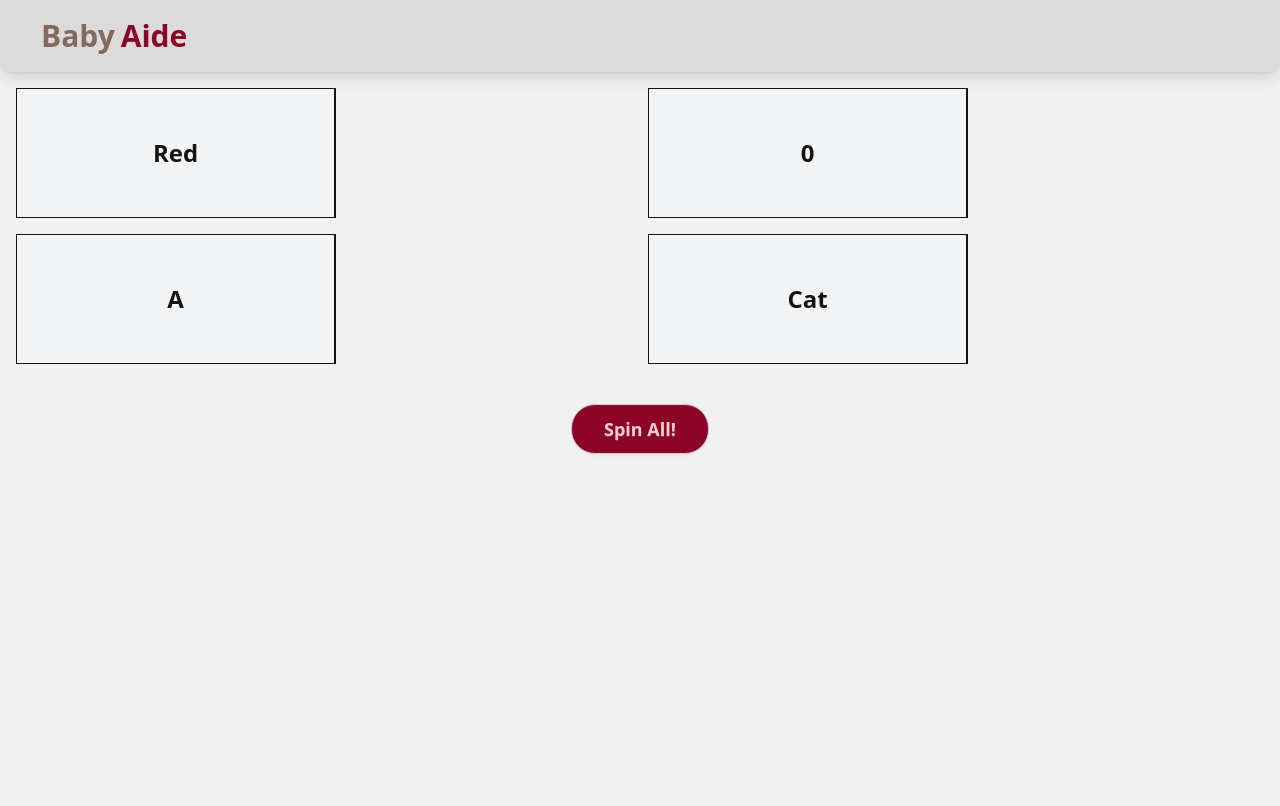
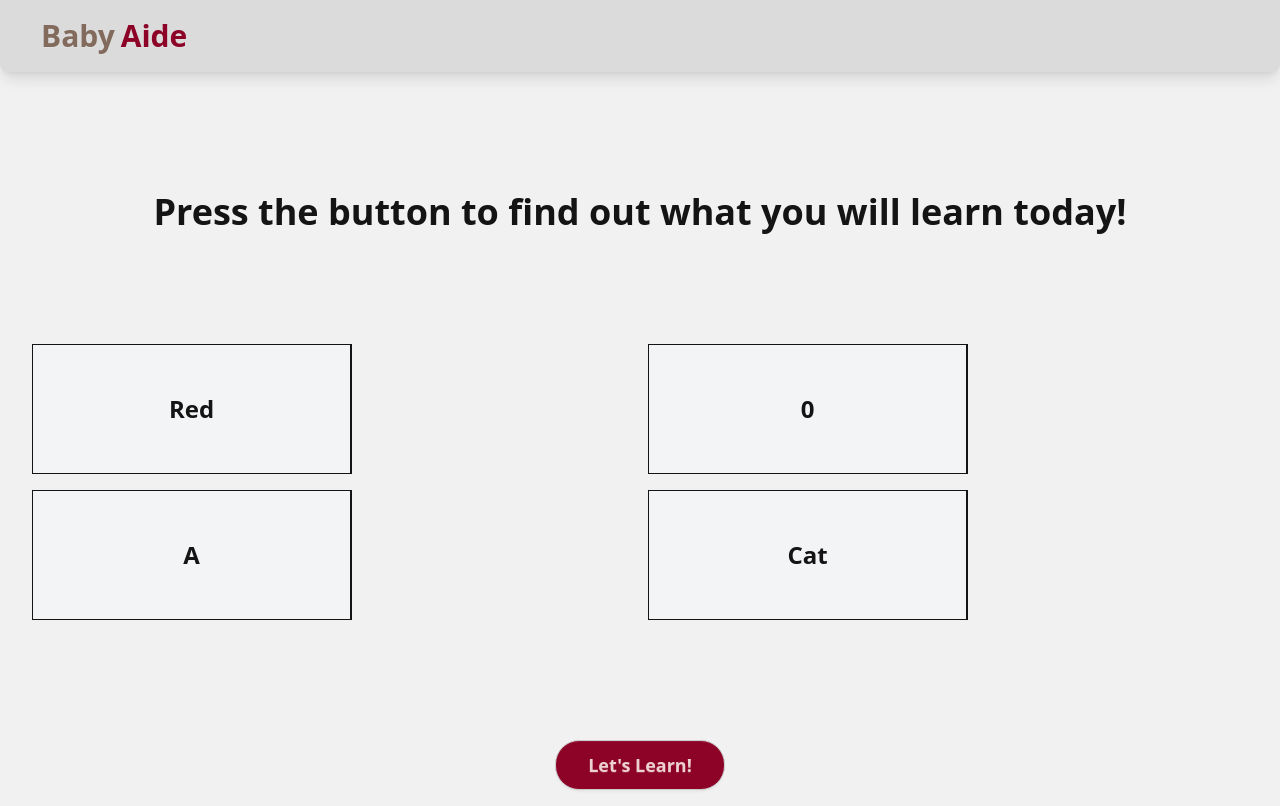
Before and after one commit to isaac-work-git/baby_aide, a Vue app: page / in a window 1280 px wide. Built offline with nearby package versions, Linux system fonts and the light colour scheme.

Commit message:
Minor styling

```diff
--- a/src/App.vue
+++ b/src/App.vue
@@ -47,6 +47,13 @@
 <template>
   <TopBar />
 
+  <main class="flex flex-col gap-20 mt-20 mx-auto p-4 justify-center-safe">
+    <div class="text-center mt-6">
+      <h1 class="text-4xl font-bold mb-4">
+        Press the button to find out what you will learn today!
+      </h1>
+    </div>
+
     <div class="grid grid-cols-2 gap-4 p-4">
       <EmblaCarousel ref="colorRef" :items="categories.colors" />
       <EmblaCarousel ref="numberRef" :items="categories.numbers" />
@@ -56,7 +63,8 @@
 
     <div class="text-center mt-6">
       <button @click="spinAll" class="btn bg-primary text-primary-content text-lg px-8 py-6 rounded-3xl">
-      Spin All!
+        Let's Learn!
       </button>
     </div>
+  </main>
 </template>
```
Lines whose indentation alone changed are shown as unchanged.
